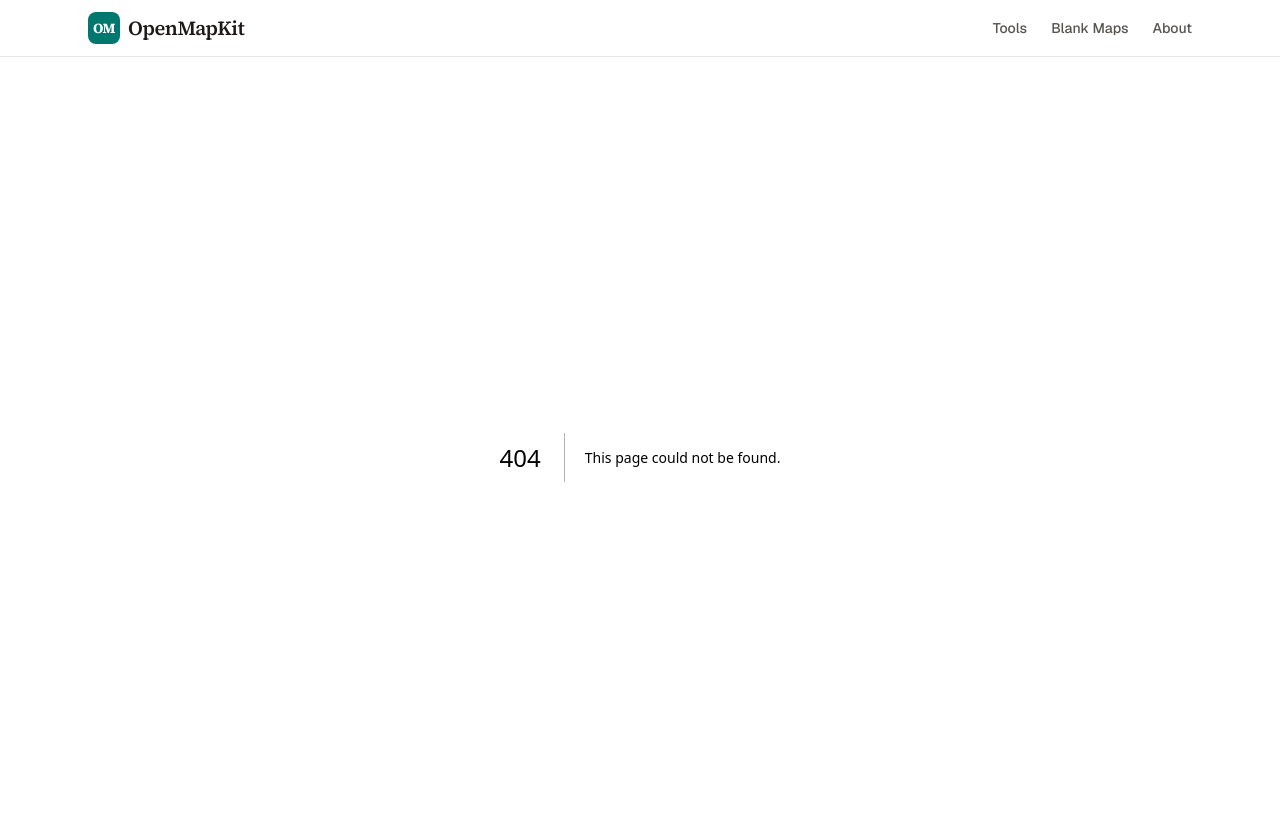
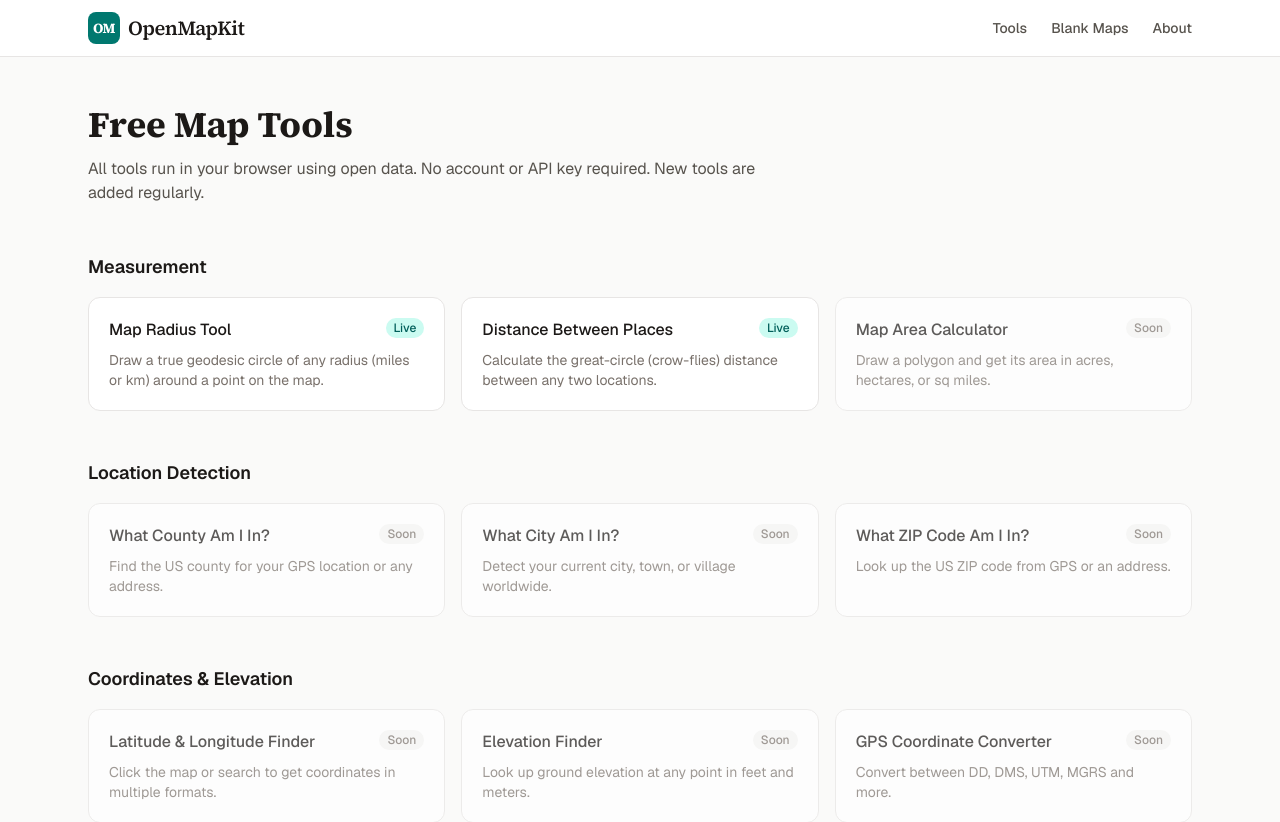
Before and after one commit to seoweblitewebservice-gif/openmapkit, a Next.js app: page /tools in a window 1280 px wide. Before the commit this address had no page. Shown: the top 822 px of the page. Built offline with nearby package versions, Linux system fonts and the light colour scheme.

Commit message:
Add tools directory page

```diff
--- /dev/null
+++ b/src/app/tools/page.tsx
@@ -0,0 +1,152 @@
+import Link from "next/link";
+import type { Metadata } from "next";
+
+export const metadata: Metadata = {
+  title: "Free Map Tools",
+  description:
+    "Directory of free interactive map tools: radius circles, distance calculators, elevation lookup, coordinate converters, and more.",
+};
+
+const tools = [
+  {
+    category: "Measurement",
+    items: [
+      {
+        href: "/tools/radius",
+        title: "Map Radius Tool",
+        description:
+          "Draw a true geodesic circle of any radius (miles or km) around a point on the map.",
+        status: "live",
+      },
+      {
+        href: "/tools/distance",
+        title: "Distance Between Places",
+        description:
+          "Calculate the great-circle (crow-flies) distance between any two locations.",
+        status: "live",
+      },
+      {
+        href: "#",
+        title: "Map Area Calculator",
+        description: "Draw a polygon and get its area in acres, hectares, or sq miles.",
+        status: "soon",
+      },
+    ],
+  },
+  {
+    category: "Location Detection",
+    items: [
+      {
+        href: "#",
+        title: "What County Am I In?",
+        description: "Find the US county for your GPS location or any address.",
+        status: "soon",
+      },
+      {
+        href: "#",
+        title: "What City Am I In?",
+        description: "Detect your current city, town, or village worldwide.",
+        status: "soon",
+      },
+      {
+        href: "#",
+        title: "What ZIP Code Am I In?",
+        description: "Look up the US ZIP code from GPS or an address.",
+        status: "soon",
+      },
+    ],
+  },
+  {
+    category: "Coordinates & Elevation",
+    items: [
+      {
+        href: "#",
+        title: "Latitude & Longitude Finder",
+        description: "Click the map or search to get coordinates in multiple formats.",
+        status: "soon",
+      },
+      {
+        href: "#",
+        title: "Elevation Finder",
+        description: "Look up ground elevation at any point in feet and meters.",
+        status: "soon",
+      },
+      {
+        href: "#",
+        title: "GPS Coordinate Converter",
+        description: "Convert between DD, DMS, UTM, MGRS and more.",
+        status: "soon",
+      },
+    ],
+  },
+  {
+    category: "Map Makers",
+    items: [
+      {
+        href: "#",
+        title: "Pin Drop Map",
+        description: "Drop labeled pins, color-code them, and share via URL.",
+        status: "soon",
+      },
+      {
+        href: "#",
+        title: "CSV to Map",
+        description: "Plot spreadsheet rows of coordinates as markers or a heatmap.",
+        status: "soon",
+      },
+    ],
+  },
+];
+
+export default function ToolsPage() {
+  return (
+    <div className="mx-auto max-w-6xl px-4 py-12 sm:px-6">
+      <h1 className="font-serif text-3xl font-bold text-stone-900 sm:text-4xl">
+        Free Map Tools
+      </h1>
+      <p className="mt-3 max-w-2xl text-stone-600">
+        All tools run in your browser using open data. No account or API key
+        required. New tools are added regularly.
+      </p>
+
+      <div className="mt-12 space-y-12">
+        {tools.map((group) => (
+          <section key={group.category}>
+            <h2 className="text-lg font-semibold text-stone-900">
+              {group.category}
+            </h2>
+            <div className="mt-4 grid gap-4 sm:grid-cols-2 lg:grid-cols-3">
+              {group.items.map((tool) => (
+                <Link
+                  key={tool.title}
+                  href={tool.href}
+                  className={`rounded-xl border border-border bg-white p-5 transition ${
+                    tool.status === "live"
+                      ? "hover:border-teal-300 hover:shadow-md"
+                      : "opacity-70 cursor-default"
+                  }`}
+                >
+                  <div className="flex items-start justify-between gap-2">
+                    <h3 className="font-medium text-stone-900">{tool.title}</h3>
+                    {tool.status === "live" ? (
+                      <span className="shrink-0 rounded-full bg-teal-100 px-2 py-0.5 text-xs font-medium text-teal-800">
+                        Live
+                      </span>
+                    ) : (
+                      <span className="shrink-0 rounded-full bg-stone-100 px-2 py-0.5 text-xs font-medium text-stone-500">
+                        Soon
+                      </span>
+                    )}
+                  </div>
+                  <p className="mt-2 text-sm text-stone-500">
+                    {tool.description}
+                  </p>
+                </Link>
+              ))}
+            </div>
+          </section>
+        ))}
+      </div>
+    </div>
+  );
+}
```
